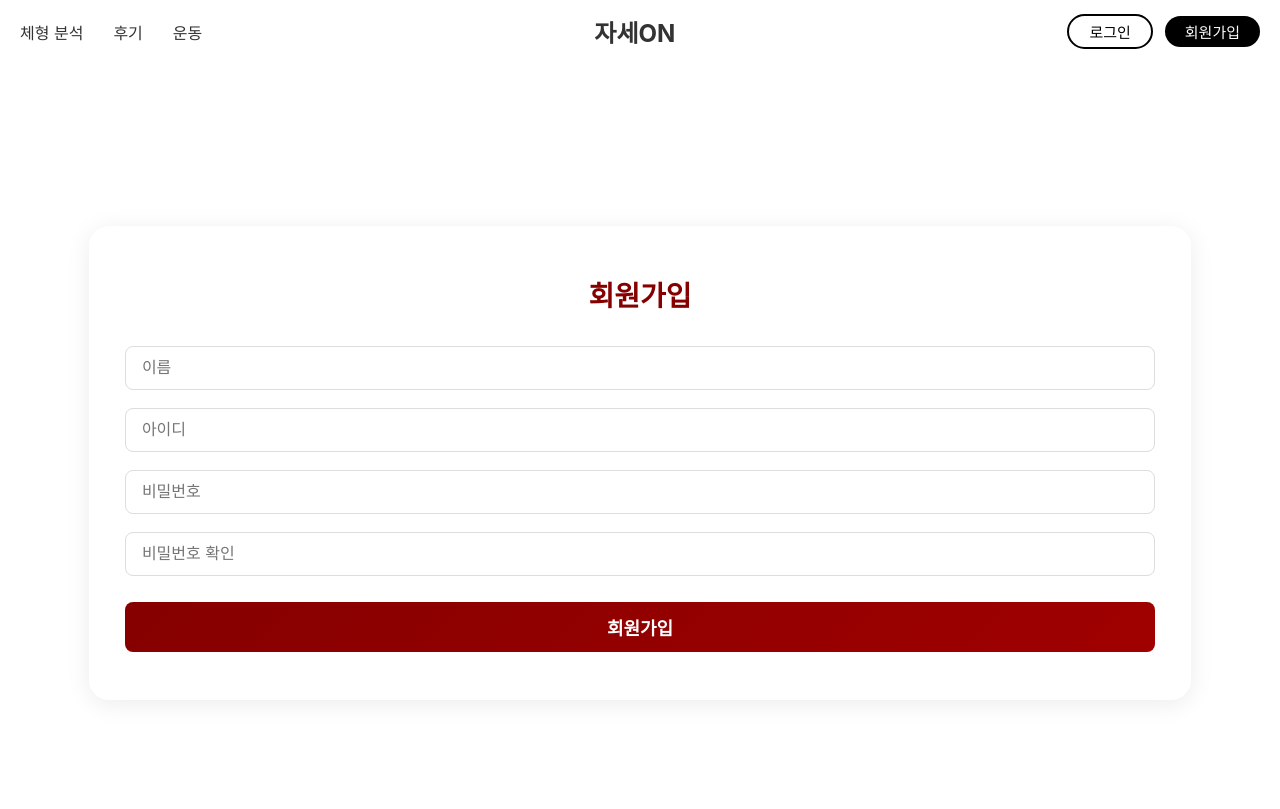
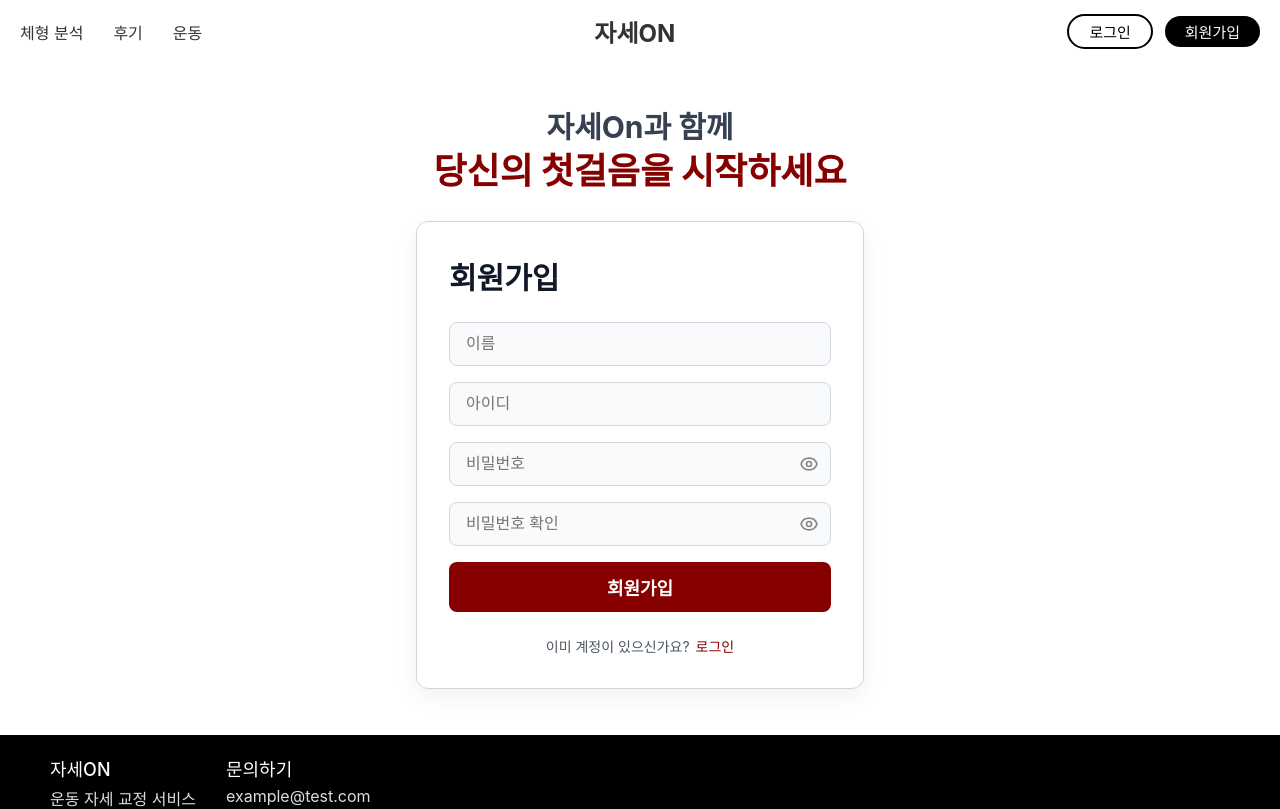
Before and after one commit to MinseouKim/Nullbrain, a React (Create React App) app in the folder typescript_01/: page /signUp in a window 1280 px wide. Shown: the top 809 px of the page. Built offline with nearby package versions, Linux system fonts and the light colour scheme.

Commit message:
체형분석 및 로그인 병합 테스트

```diff
--- a/typescript_01/src/components/ExerciseCard.tsx
+++ b/typescript_01/src/components/ExerciseCard.tsx
@@ -25,10 +25,10 @@ const Card = styled.div`
 
 const CardImage = styled.img`
   width: 100%;
-  height: 250px;
-  object-fit: cover;
+  height: 260px;
+  object-fit: fill;
   display: block;
-  background-color: #f0f0f0;
+  border-radius: 15px 15px 0 0;
 `;
 
 const ImagePlaceholder = styled.div`
--- a/typescript_01/src/pages/BodyAnalysis.tsx
+++ b/typescript_01/src/pages/BodyAnalysis.tsx
@@ -222,8 +222,8 @@ const ActionButton = styled.button<{ isStopped?: boolean }>`
 const ToggleSwitchLabel = styled.label`
   position: relative;
   display: inline-block;
-  width: 80px;
-  height: 44px;
+  width: 64px;
+  height: 34px;
 `;
 const HiddenCheckbox = styled.input.attrs({ type: "checkbox" })`
   opacity: 0;
@@ -236,8 +236,8 @@ const SliderSpan = styled.span`
   &:before {
   position: absolute;
   content: "";
-  height: 36px; /* 핸들 세로 크기 증가 */
-  width: 36px; /* 핸들 가로 크기 증가 */
+  height: 26px;
+  width: 26px ;
   left: 4px;
   bottom: 4px;
   background-color: white;
@@ -250,7 +250,7 @@ const StyledToggleSwitch = styled.div`
     background-color: #850000;
   }
   ${HiddenCheckbox}:checked + ${SliderSpan}:before {
-    transform: translateX(26px);
+    transform: translateX(30px);
   }
 `;
 const ControlRow = styled.div`
--- a/typescript_01/src/pages/LoginPage.tsx
+++ b/typescript_01/src/pages/LoginPage.tsx
@@ -1,75 +1,201 @@
 import React, { useState, useContext } from "react";
-import styled from "styled-components";
+import styled, { keyframes } from "styled-components";
 import { useNavigate } from "react-router-dom";
 import { AuthContext } from "../context/AuthContext";
 import Header from "../components/Header";
 import Footer from "../components/Footer";
 
+// --- Fade-in 애니메이션 ---
+const fadeInUp = keyframes`
+  from {
+    opacity: 0;
+    transform: translateY(20px);
+  }
+  to {
+    opacity: 1;
+    transform: translateY(0);
+  }
+`;
+
+// --- Styled Components ---
+
 const LoginContainer = styled.div`
-  min-height: 100vh;
+  min-height: calc(100vh - 128px);
   display: flex;
   flex-direction: column;
   justify-content: center;
   align-items: center;
   background: #fff;
+  padding: 32px;
+  animation: ${fadeInUp} 0.7s ease-out;
+
+  @media (max-width: 480px) {
+    padding: 20px;
+  }
+`;
+
+const SloganContainer = styled.div`
+  text-align: center;
+  margin-bottom: 32px;
+  animation: ${fadeInUp} 1s ease forwards;
+`;
+
+const SloganMain = styled.h1`
+  font-size: 30px;
+  font-weight: 700;
+  line-height: 1.2;
+  color: #374151;
+  margin-bottom: 8px;
+
+  @media (max-width: 480px) {
+    font-size: 24px;
+  }
+`;
+
+const SloganHighlight = styled.p`
+  font-size: 36px;
+  font-weight: 800;
+  line-height: 1;
+  color: #860000;
 `;
 
 const LoginBox = styled.div`
   background: #fff;
-  padding: 48px 36px;
-  border-radius: 20px;
-  box-shadow: 0 4px 24px rgba(0, 0, 0, 0.08);
+  padding: 32px;
+  border-radius: 12px;
+  border: 1px solid #000;
   display: flex;
   flex-direction: column;
   align-items: center;
-  min-width: 340px;
+  width: 100%;
+  max-width: 384px;
+  animation: ${fadeInUp} 0.8s ease forwards;
+
+  @media (max-width: 480px) {
+    padding: 24px;
+  }
 `;
 
 const Title = styled.h2`
   margin-bottom: 32px;
-  color: #860000;
-  font-size: 28px;
+  color: #111827;
+  font-size: 30px;
   font-weight: bold;
+  width: 100%;
+  text-align: left;
+`;
+
+const StyledForm = styled.form`
+  width: 100%;
 `;
 
 const Input = styled.input`
   width: 100%;
   padding: 12px 16px;
-  margin-bottom: 18px;
-  border: 1px solid #ddd;
+  margin-bottom: 16px;
+  border: 1px solid #d1d5db;
   border-radius: 8px;
   font-size: 16px;
+  background: #f9fafb;
+  color: #111827;
   outline: none;
+  transition: all 0.2s ease;
+
   &:focus {
-    border-color: #860000;
+    border-color: transparent;
+    box-shadow: 0 0 0 2px #860000;
   }
+`;
+
+const CheckboxWrapper = styled.div`
+  display: flex;
+  align-items: center;
+  justify-content: flex-start;
+  margin-bottom: 24px;
+`;
+
+const CheckboxInput = styled.input`
+  width: 16px;
+  height: 16px;
+  accent-color: #860000;
+  border-color: #d1d5db;
+  border-radius: 4px;
+`;
+
+const CheckboxLabel = styled.label`
+  margin-left: 8px;
+  font-size: 14px;
+  color: #111827;
+  cursor: pointer;
+`;
+
+const ErrorMessage = styled.div`
+  color: #dc2626;
+  font-size: 14px;
+  text-align: center;
+  margin-bottom: 16px;
+  min-height: 20px;
 `;
 
 const LoginButton = styled.button`
   width: 100%;
   padding: 12px 0;
-  background: linear-gradient(135deg, #860000 0%, #a00000 100%);
+  background: #860000;
   color: #fff;
   border: none;
   border-radius: 8px;
   font-size: 18px;
-  font-weight: bold;
+  font-weight: 600;
   cursor: pointer;
-  margin-top: 8px;
-  transition: background 0.2s;
+  transition: all 0.2s ease-in-out;
+
   &:hover {
-    background: linear-gradient(135deg, #6b0000 0%, #8b0000 100%);
+    background: #700000;
+    transform: scale(1.02);
+  }
+
+  &:active {
+    transform: scale(0.98);
+  }
+
+  &:focus {
+    outline: none;
+    box-shadow: 0 0 0 2px #860000, 0 0 0 4px rgba(134, 0, 0, 0.3);
   }
 `;
 
+const LinksContainer = styled.div`
+  display: flex;
+  justify-content: space-between;
+  align-items: center;
+  margin-top: 24px;
+  font-size: 14px;
+  width: 100%;
+`;
+
+const StyledLink = styled.a`
+  font-weight: 500;
+  color: #4b5563;
+  text-decoration: none;
+  cursor: pointer;
+  transition: color 0.2s ease;
+  &:hover {
+    color: #111827;
+  }
+`;
+
+// --- Mock User Data ---
 const users = [
   { id: "admin", pw: "123", role: "admin" },
   { id: "asd", pw: "456", role: "user" },
 ];
 
+// --- React Component ---
+
 const LoginPage: React.FC = () => {
   const [email, setEmail] = useState("");
   const [pw, setPw] = useState("");
+  const [rememberId, setRememberId] = useState(false);
   const [error, setError] = useState("");
   const navigate = useNavigate();
   const { login } = useContext(AuthContext);
@@ -79,7 +205,6 @@ const LoginPage: React.FC = () => {
     const user = users.find((u) => u.id === email && u.pw === pw);
     if (user) {
       setError("");
-      // ✅ userId를 Context에 저장 (localStorage에도 저장)
       login({ id: user.id, role: user.role });
       navigate("/"); // 로그인 성공 시 홈으로 이동
     } else {
@@ -91,26 +216,50 @@ const LoginPage: React.FC = () => {
     <>
       <Header />
       <LoginContainer>
+        <SloganContainer>
+          <SloganMain>언제나 어디서나,</SloganMain>
+          <SloganHighlight>정확한 자세</SloganHighlight>
+        </SloganContainer>
+
         <LoginBox>
           <Title>로그인</Title>
-          <form onSubmit={handleLogin}>
+          <StyledForm onSubmit={handleLogin}>
             <Input
               type="text"
-              placeholder="아이디"
+              placeholder="아이디를 입력하세요"
               value={email}
               onChange={(e) => setEmail(e.target.value)}
               required
             />
             <Input
               type="password"
-              placeholder="비밀번호"
+              placeholder="비밀번호를 입력하세요"
               value={pw}
               onChange={(e) => setPw(e.target.value)}
               required
             />
+
+            <CheckboxWrapper>
+              <CheckboxInput
+                id="remember-id"
+                type="checkbox"
+                checked={rememberId}
+                onChange={(e) => setRememberId(e.target.checked)}
+              />
+              <CheckboxLabel htmlFor="remember-id">아이디 저장</CheckboxLabel>
+            </CheckboxWrapper>
+
+            <ErrorMessage>{error && error}</ErrorMessage>
+
             <LoginButton type="submit">로그인</LoginButton>
-          </form>
-          {error && <div style={{ color: "#c00", marginTop: 12 }}>{error}</div>}
+          </StyledForm>
+
+          <LinksContainer>
+            <StyledLink onClick={() => navigate("/SignUp")}>
+              회원가입
+            </StyledLink>
+            <StyledLink href="#">비밀번호 찾기</StyledLink>
+          </LinksContainer>
         </LoginBox>
       </LoginContainer>
       <Footer />
--- a/typescript_01/src/pages/SignUpPage.tsx
+++ b/typescript_01/src/pages/SignUpPage.tsx
@@ -1,135 +1,383 @@
 import React, { useState } from "react";
-import styled from "styled-components";
+import styled, { keyframes } from "styled-components";
 import { useNavigate } from "react-router-dom";
 import Header from "../components/Header";
 import Footer from "../components/Footer";
 
+const fadeInUp = keyframes`
+  from {
+    opacity: 0;
+    transform: translateY(20px);
+  }
+  to {
+    opacity: 1;
+    transform: translateY(0);
+  }
+`;
+
+const SloganMain = styled.h1`
+  font-size: 30px;
+  font-weight: 700;
+  line-height: 1.2;
+  color: #374151;
+  margin-bottom: 8px;
+`;
+
+const SloganHighlight = styled.p`
+  font-size: 36px;
+  font-weight: 800;
+  line-height: 1;
+  color: #860000;
+`;
+
 const SignUpContainer = styled.div`
-  min-height: 100vh;
+  min-height: calc(100vh - 128px);
   display: flex;
   flex-direction: column;
   justify-content: center;
   align-items: center;
   background: #fff;
+  padding: 32px;
+  animation: ${fadeInUp} 0.7s ease-out;
+
+  @media (max-width: 768px) {
+    padding: 20px;
+    min-height: calc(100vh - 100px);
+  }
+
+  @media (max-width: 480px) {
+    padding: 16px;
+    justify-content: flex-start;
+    min-height: calc(100vh - 80px);
+  }
+`;
+
+const SloganContainer = styled.div`
+  text-align: center;
+  margin-bottom: 32px;
+  animation: ${fadeInUp} 1s ease forwards;
+
+  @media (max-width: 768px) {
+    margin-bottom: 24px;
+  }
+  @media (max-width: 480px) {
+    margin-bottom: 20px;
+    ${SloganMain} {
+      font-size: 24px;
+    }
+    ${SloganHighlight} {
+      font-size: 28px;
+    }
+  }
 `;
 
 const SignUpBox = styled.div`
   background: #fff;
-  padding: 48px 36px;
-  border-radius: 20px;
-  box-shadow: 0 4px 24px rgba(0,0,0,0.08);
+  padding: 32px;
+  border-radius: 12px;
   display: flex;
   flex-direction: column;
   align-items: center;
-  min-width: 340px;
+  width: 100%;
+  max-width: 448px;
+  box-shadow: 0 8px 24px rgba(0, 0, 0, 0.06);
+  border: 1px solid #d1d5db;
+  animation: ${fadeInUp} 0.8s ease forwards;
+
+  @media (max-width: 480px) {
+    padding: 24px 16px;
+    box-shadow: none;
+    border: none;
+    max-width: 100%;
+  }
 `;
 
 const Title = styled.h2`
-  margin-bottom: 32px;
-  color: #860000;
-  font-size: 28px;
+  margin-bottom: 24px;
+  color: #111827;
+  font-size: 30px;
   font-weight: bold;
+  width: 100%;
+  text-align: left;
+
+  @media (max-width: 480px) {
+    font-size: 24px;
+    margin-bottom: 20px;
+    text-align: center;
+  }
 `;
 
 const Input = styled.input`
   width: 100%;
   padding: 12px 16px;
-  margin-bottom: 18px;
-  border: 1px solid #ddd;
+  margin-bottom: 16px;
+  border: 1px solid #d1d5db;
   border-radius: 8px;
   font-size: 16px;
+  background: #f9fafb;
+  color: #111827;
   outline: none;
+  transition: all 0.2s ease;
+  box-sizing: border-box;
+
   &:focus {
-    border-color: #860000;
+    border-color: transparent;
+    box-shadow: 0 0 0 2px #860000;
+  }
+
+  @media (max-width: 480px) {
+    font-size: 14px;
+    padding: 10px 14px;
+  }
+`;
+
+const PasswordContainer = styled.div`
+  position: relative;
+  width: 100%;
+  margin-bottom: 16px;
+  & > ${Input} {
+    margin-bottom: 0;
+  }
+`;
+
+const ToggleButton = styled.button`
+  position: absolute;
+  right: 12px;
+  top: 0;
+  bottom: 0;
+  background: none;
+  border: none;
+  cursor: pointer;
+  padding: 0;
+  display: flex;
+  align-items: center;
+  justify-content: center;
+
+  svg {
+    width: 20px;
+    height: 20px;
+    color: #888;
+    transition: transform 0.2s ease, color 0.2s ease;
+  }
+
+  &:hover svg {
+    color: #555;
+    transform: scale(1.1);
   }
 `;
 
 const SignUpButton = styled.button`
   width: 100%;
   padding: 12px 0;
-  background: linear-gradient(135deg, #860000 0%, #a00000 100%);
+  background: #860000;
   color: #fff;
   border: none;
   border-radius: 8px;
   font-size: 18px;
-  font-weight: bold;
+  font-weight: 600;
   cursor: pointer;
-  margin-top: 8px;
-  transition: background 0.2s;
+  transition: all 0.2s ease-in-out;
+
   &:hover {
-    background: linear-gradient(135deg, #6b0000 0%, #8b0000 100%);
+    background: #700000;
+    transform: scale(1.02);
+  }
+
+  &:active {
+    transform: scale(0.98);
+  }
+
+  &:focus {
+    outline: none;
+    box-shadow: 0 0 0 2px #860000, 0 0 0 4px rgba(134, 0, 0, 0.3);
+  }
+
+  @media (max-width: 480px) {
+    font-size: 16px;
+    padding: 10px 0;
+  }
+`;
+
+const LinksContainer = styled.div`
+  display: flex;
+  justify-content: center;
+  align-items: center;
+  margin-top: 24px;
+  font-size: 14px;
+  color: #4b5563;
+
+  @media (max-width: 480px) {
+    font-size: 12px;
+    margin-top: 20px;
+  }
+`;
+
+const StyledLink = styled.a`
+  font-weight: 500;
+  color: #860000;
+  text-decoration: none;
+  margin-left: 6px;
+  cursor: pointer;
+  transition: color 0.2s ease;
+  &:hover {
+    color: #700000;
   }
 `;
 
 const SignUpPage: React.FC = () => {
+  const [showPassword, setShowPassword] = useState(false);
+  const [showConfirmPassword, setShowConfirmPassword] = useState(false);
+
   const [name, setName] = useState("");
   const [id, setId] = useState("");
   const [pw, setPw] = useState("");
   const [pw2, setPw2] = useState("");
-  const [error, setError] = useState("");
-  const [success, setSuccess] = useState(false);
-  const navigate = useNavigate(); // 추가
+  const navigate = useNavigate();
 
   const handleSignUp = (e: React.FormEvent) => {
     e.preventDefault();
     if (!name || !id || !pw || !pw2) {
       alert("모든 항목을 입력하세요.");
-      setSuccess(false);
       return;
     }
     if (pw !== pw2) {
       alert("비밀번호가 일치하지 않습니다.");
-      setSuccess(false);
       return;
     }
-    setError("");
-    setSuccess(true);
-    setTimeout(() => {
     alert("회원가입이 완료되었습니다!");
-      navigate("/login"); // 회원가입 성공 시 로그인 페이지로 이동
-    }, 1000); // 1초 후 이동 (성공 메시지 잠깐 보여주기)
+    navigate("/login");
   };
 
   return (
     <>
       <Header />
       <SignUpContainer>
+        <SloganContainer>
+          <SloganMain>자세On과 함께</SloganMain>
+          <SloganHighlight>당신의 첫걸음을 시작하세요</SloganHighlight>
+        </SloganContainer>
+
         <SignUpBox>
           <Title>회원가입</Title>
-        <form onSubmit={handleSignUp}>
+
+          <form onSubmit={handleSignUp} style={{ width: "100%" }}>
             <Input
               type="text"
               placeholder="이름"
               value={name}
-            onChange={e => setName(e.target.value)}
+              onChange={(e) => setName(e.target.value)}
               required
             />
             <Input
               type="text"
               placeholder="아이디"
               value={id}
-            onChange={e => setId(e.target.value)}
+              onChange={(e) => setId(e.target.value)}
               required
             />
+
+            <PasswordContainer>
               <Input
-            type="password"
+                type={showPassword ? "text" : "password"}
                 placeholder="비밀번호"
                 value={pw}
-            onChange={e => setPw(e.target.value)}
+                onChange={(e) => setPw(e.target.value)}
                 required
               />
+              <ToggleButton
+                type="button"
+                onClick={() => setShowPassword(!showPassword)}
+                aria-label="비밀번호 보기"
+              >
+                {showPassword ? (
+                  <svg
+                    xmlns="http://www.w3.org/2000/svg"
+                    fill="none"
+                    viewBox="0 0 24 24"
+                    strokeWidth="2"
+                    stroke="currentColor"
+                  >
+                    <path
+                      strokeLinecap="round"
+                      strokeLinejoin="round"
+                      d="M3 3l18 18M10.477 10.477A3 3 0 0113.5 13.5m3.315 3.315C15.648 17.977 14.328 18 12 18c-4.97 0-9-4.03-9-9 0-.457.03-.905.087-1.345m2.12-2.12C6.493 5.025 8.134 5 12 5c4.97 0 9 4.03 9 9 0 1.09-.184 2.137-.52 3.106"
+                    />
+                  </svg>
+                ) : (
+                  <svg
+                    xmlns="http://www.w3.org/2000/svg"
+                    fill="none"
+                    viewBox="0 0 24 24"
+                    strokeWidth="2"
+                    stroke="currentColor"
+                  >
+                    <path
+                      strokeLinecap="round"
+                      strokeLinejoin="round"
+                      d="M2.458 12C3.732 7.943 7.523 5 12 5c4.478 0 8.268 2.943 9.542 7-1.274 4.057-5.064 7-9.542 7-4.477 0-8.268-2.943-9.542-7z"
+                    />
+                    <circle cx="12" cy="12" r="3" />
+                  </svg>
+                )}
+              </ToggleButton>
+            </PasswordContainer>
+
+            <PasswordContainer>
               <Input
-            type="password"
+                type={showConfirmPassword ? "text" : "password"}
                 placeholder="비밀번호 확인"
                 value={pw2}
-            onChange={e => setPw2(e.target.value)}
+                onChange={(e) => setPw2(e.target.value)}
                 required
               />
+              <ToggleButton
+                type="button"
+                onClick={() => setShowConfirmPassword(!showConfirmPassword)}
+                aria-label="비밀번호 보기"
+              >
+                {showConfirmPassword ? (
+                  <svg
+                    xmlns="http://www.w3.org/2000/svg"
+                    fill="none"
+                    viewBox="0 0 24 24"
+                    strokeWidth="2"
+                    stroke="currentColor"
+                  >
+                    <path
+                      strokeLinecap="round"
+                      strokeLinejoin="round"
+                      d="M3 3l18 18M10.477 10.477A3 3 0 0113.5 13.5m3.315 3.315C15.648 17.977 14.328 18 12 18c-4.97 0-9-4.03-9-9 0-.457.03-.905.087-1.345m2.12-2.12C6.493 5.025 8.134 5 12 5c4.97 0 9 4.03 9 9 0 1.09-.184 2.137-.52 3.106"
+                    />
+                  </svg>
+                ) : (
+                  <svg
+                    xmlns="http://www.w3.org/2000/svg"
+                    fill="none"
+                    viewBox="0 0 24 24"
+                    strokeWidth="2"
+                    stroke="currentColor"
+                  >
+                    <path
+                      strokeLinecap="round"
+                      strokeLinejoin="round"
+                      d="M2.458 12C3.732 7.943 7.523 5 12 5c4.478 0 8.268 2.943 9.542 7-1.274 4.057-5.064 7-9.542 7-4.477 0-8.268-2.943-9.542-7z"
+                    />
+                    <circle cx="12" cy="12" r="3" />
+                  </svg>
+                )}
+              </ToggleButton>
+            </PasswordContainer>
+
             <SignUpButton type="submit">회원가입</SignUpButton>
+
+            <LinksContainer>
+              <span>이미 계정이 있으신가요?</span>
+              <StyledLink onClick={() => navigate("/login")}>로그인</StyledLink>
+            </LinksContainer>
           </form>
         </SignUpBox>
       </SignUpContainer>
-    <Footer/>
+      <Footer />
     </>
   );
 };
```
Lines whose indentation alone changed are shown as unchanged.
